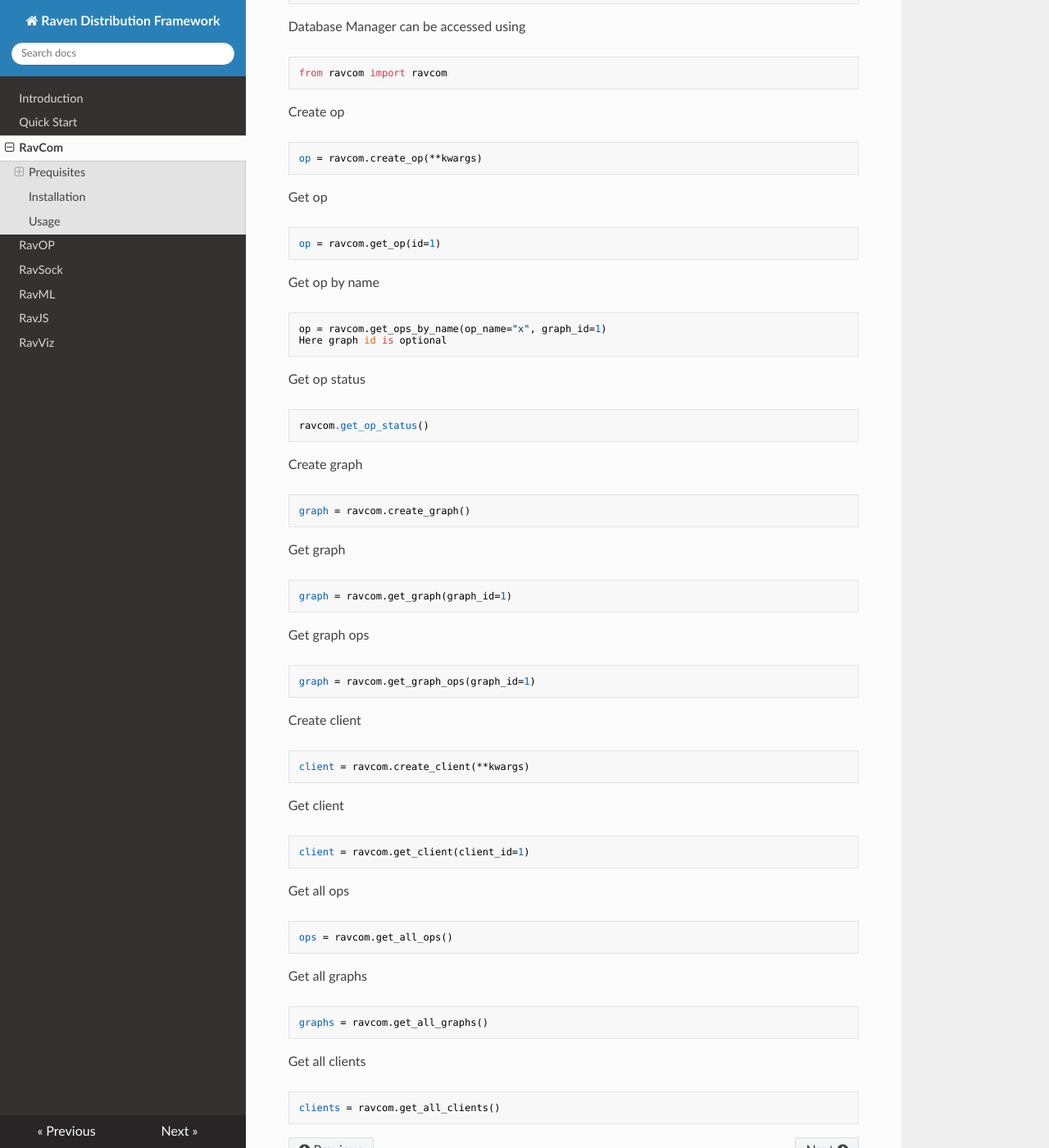
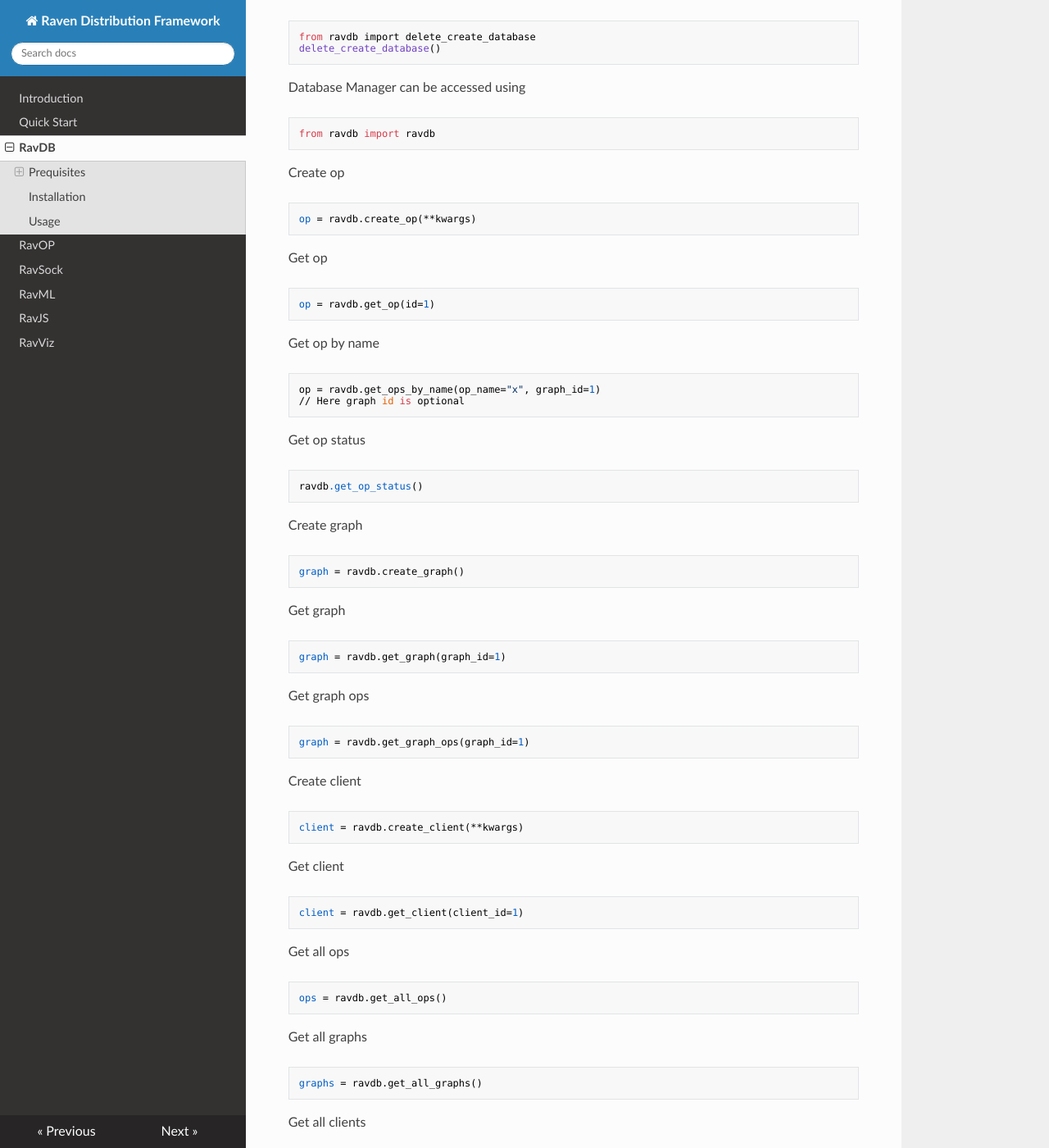
Before and after one commit to ravenprotocol/docs, an MkDocs documentation site: the page built from docs/ravdb.md, in a window 1280 px wide and 1400 px high, scrolled down 2343 px. Shown: the whole window at 82% size. Built offline with MkDocs 1.6.1, drawn with Linux system fonts in a browser that asks for light colours; nearby versions of some CDN libraries; some of the changed text lies outside the part shown.

Commit message:
Update docs to reflect package change from ravcom to ravdb

````diff
--- a/docs/ravcom.md
+++ b/docs/ravdb.md
@@ -1,8 +1,8 @@
-# RavCom
+# RavDB
 
-RavCom is a common library that contains various methods to interact with the databases like MySQL, Redis, PostgreSQL, and others. It is a common library used in most of our libraries.
+RavDB is a common library that contains various methods to interact with the databases like MySQL, Redis, PostgreSQL, and others. It is a common library used in most of our libraries.
 
-[Github](https://github.com/ravenprotocol/ravcom.git)
+[Github](https://github.com/ravenprotocol/ravdb.git)
 
 ## Prequisites
 
@@ -29,8 +29,9 @@ brew services start mysql
 ```
 
 3. Run CLI wizard to create a root user
-
-    mysql_secure_installation
+```
+mysql_secure_installation
+```
 
 
 #### Redis DB
@@ -54,15 +55,15 @@ TBD
 
 1. Login to mysql
 
-    mysql -u root -p your_root_password
+        mysql -u root -p your_root_password
 
 2. Create RDF db
 
-    \> CREATE DATABASE rdf;
+        > CREATE DATABASE rdf;
 
 3. Run one-liner to create tables
 
-    RDF_MYSQL_PASSWORD=your_root_password python3 -c "from ravcom import reset; ravcom.reset();"
+        RDF_MYSQL_PASSWORD=your_root_password python3 -c "from ravdb import reset; ravdb.reset();"
 
 *TODO: Add to setup.py as a script*
 *TODO: Add .env file for passwords*
@@ -71,81 +72,81 @@ TBD
 
 Create a virtual environment
 
-    virtualenv ravcom -p python3
+    virtualenv ravdb -p python3
 
 Activate the virtual environment
 
-    source ravcom/bin/activate
+    source ravdb/bin/activate
 
-Install ravcom
+Install ravdb
 
     python3 setup.py install
 
 ## Usage
 
-Import ravcom
+Import ravdb
 
-    from ravcom import ravcom
+    from ravdb import ravdb
 
 Reset everything
 
-    from ravcom import reset
+    from ravdb import reset
     reset()
 
 Delete and create database
 
-    from ravcom import delete_create_database
+    from ravdb import delete_create_database
     delete_create_database()
 
 Database Manager can be accessed using
 
-    from ravcom import ravcom
+    from ravdb import ravdb
 
 Create op
 
-    op = ravcom.create_op(**kwargs)
+    op = ravdb.create_op(**kwargs)
 
 Get op
 
-    op = ravcom.get_op(id=1)
+    op = ravdb.get_op(id=1)
 
 Get op by name
 
-    op = ravcom.get_ops_by_name(op_name="x", graph_id=1)
-    Here graph id is optional
+    op = ravdb.get_ops_by_name(op_name="x", graph_id=1)
+    // Here graph id is optional
 
 Get op status
 
-    ravcom.get_op_status()
+    ravdb.get_op_status()
 
 Create graph
 
-    graph = ravcom.create_graph()
+    graph = ravdb.create_graph()
 
 Get graph
 
-    graph = ravcom.get_graph(graph_id=1)
+    graph = ravdb.get_graph(graph_id=1)
 
 Get graph ops
 
-    graph = ravcom.get_graph_ops(graph_id=1)
+    graph = ravdb.get_graph_ops(graph_id=1)
 
 Create client
 
-    client = ravcom.create_client(**kwargs)
+    client = ravdb.create_client(**kwargs)
 
 Get client
 
-    client = ravcom.get_client(client_id=1)
+    client = ravdb.get_client(client_id=1)
 
 Get all ops
 
-    ops = ravcom.get_all_ops()
+    ops = ravdb.get_all_ops()
 
 Get all graphs
 
-    graphs = ravcom.get_all_graphs()
+    graphs = ravdb.get_all_graphs()
 
 Get all clients
 
-    clients = ravcom.get_all_clients()
+    clients = ravdb.get_all_clients()
--- a/mkdocs.yml
+++ b/mkdocs.yml
@@ -2,7 +2,7 @@ site_name: Raven Distribution Framework
 nav:
     - Introduction: index.md
     - Quick Start: quick_start.md
-    - RavCom: ravcom.md
+    - RavDB: ravdb.md
     - RavOP: ravop.md
     - RavSock: ravsock.md
     - RavML: ravml.md
````
Also changed, not shown: docs/index.md (+2 -2 lines).
